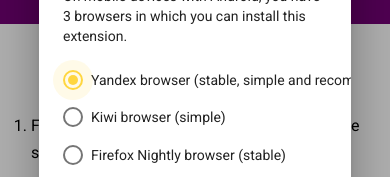
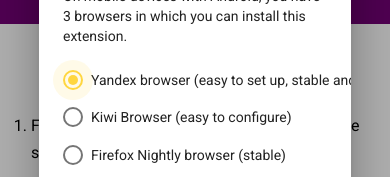
Before and after one commit to anton-voronov-a/channelg, an Angular app in the folder spa/: page / in a window 390 px wide. Both pictures are taken after a click on the button "Mobile devices". Shown: the part 304-481 px from the top of the page. Built offline with nearby package versions, Linux system fonts and the light colour scheme; a web font is replaced by a local one.

Commit message:
mobile devices instructions

```diff
--- a/spa/src/app/help-dialog/help-dialog.component.html
+++ b/spa/src/app/help-dialog/help-dialog.component.html
@@ -87,10 +87,10 @@
       Tap on the Add-ons.
     </p>
     <p class="cg-level-2">
-      Click on the extension.
+      Tap on the extension.
     </p>
     <p class="cg-level-2">
-      Click on Sign in with Google and allow whatever is required in the consent screen.
+      Tap on Sign in with Google and allow whatever is required in the consent screen.
     </p>
 
 
--- a/spa/src/app/help-dialog/help-dialog.component.ts
+++ b/spa/src/app/help-dialog/help-dialog.component.ts
@@ -17,8 +17,8 @@
     ];
   }
   private firefox: BrowserViewModel = new BrowserViewModel('Firefox Nightly browser (stable)');
-  private kiwi: BrowserViewModel = new BrowserViewModel('Kiwi browser (simple)');
-  private yandex: BrowserViewModel = new BrowserViewModel('Yandex browser (stable, simple and recommended)');
+  private kiwi: BrowserViewModel = new BrowserViewModel('Kiwi Browser (easy to configure)');
+  private yandex: BrowserViewModel = new BrowserViewModel('Yandex browser (easy to set up, stable and recommended)');
 
   public get isYandex(): boolean {
     return this.selectedBrowser === this.yandex;
```
Also changed, not shown: 3 other files (tests, documents, lock files or other folders).
